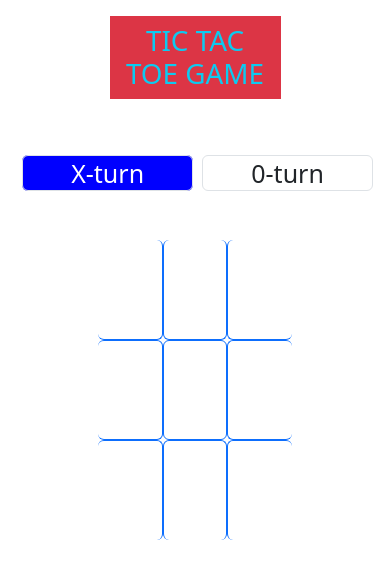
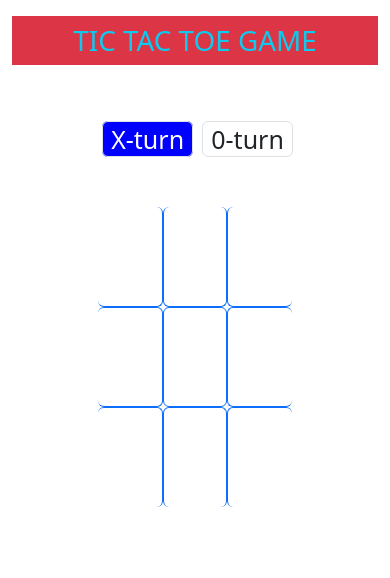
Before and after one commit to falgunmahajan/Tic-Tac-Toe-Game, a plain HTML site: page index.html in a window 390 px wide. Drawn offline with nearby package versions, Linux system fonts and the light colour scheme.

Commit message:
Tic Tac Toe Game

```diff
--- a/index.html
+++ b/index.html
@@ -12,10 +12,10 @@
 <body>
     <div class="container">
         <div class="row  mt-3 mb-5 ">
-            <div class=" m-auto col-6"><h1 class="text-center bg-danger text-info p-2">TIC TAC TOE GAME</h1></div>
+            <div class=" m-auto col-md-6"><h1 class="text-center bg-danger text-info p-2">TIC TAC TOE GAME</h1></div>
         </div>
         <div class="row mt-3 mb-5 justify-content-center">
-            <div class="col text-center"><span class="Player1   px-5 border rounded">X-turn</span> <span class ="Player2  px-5 border rounded">0-turn</span></div>
+            <div class="col text-center"><span class="Player1 px-2 px-md-5 border rounded">X-turn</span> <span class ="Player2 px-2 px-md-5 border rounded">0-turn</span></div>
         </div>
         <div class="row justify-content-center">
             <div class="col-2 col-xl-1   cell border border-top-0 border-start-0 border-primary rounded text-center"></div>
```
